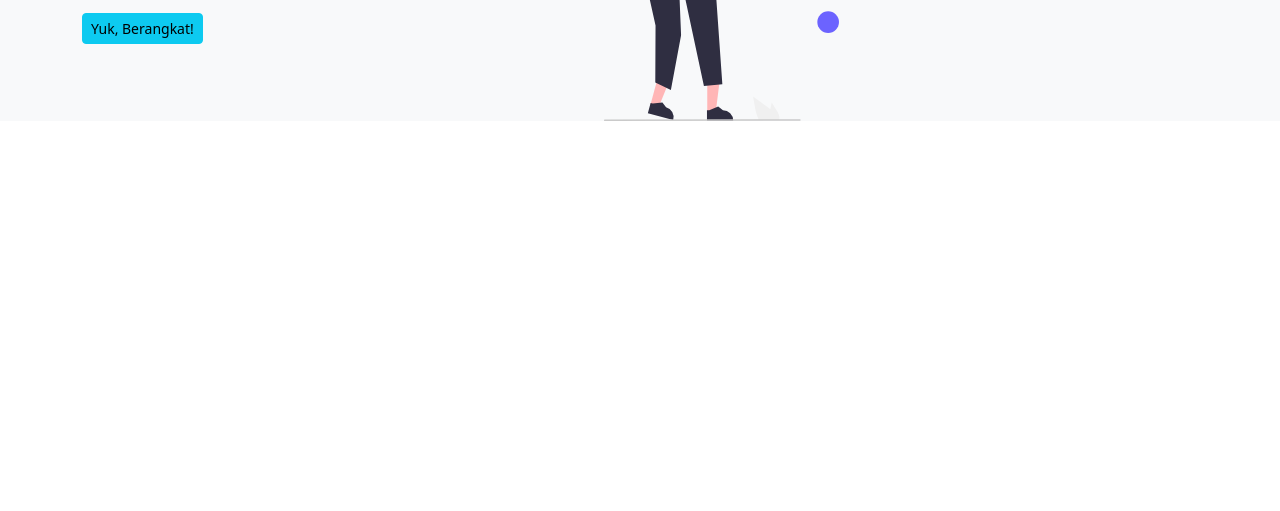
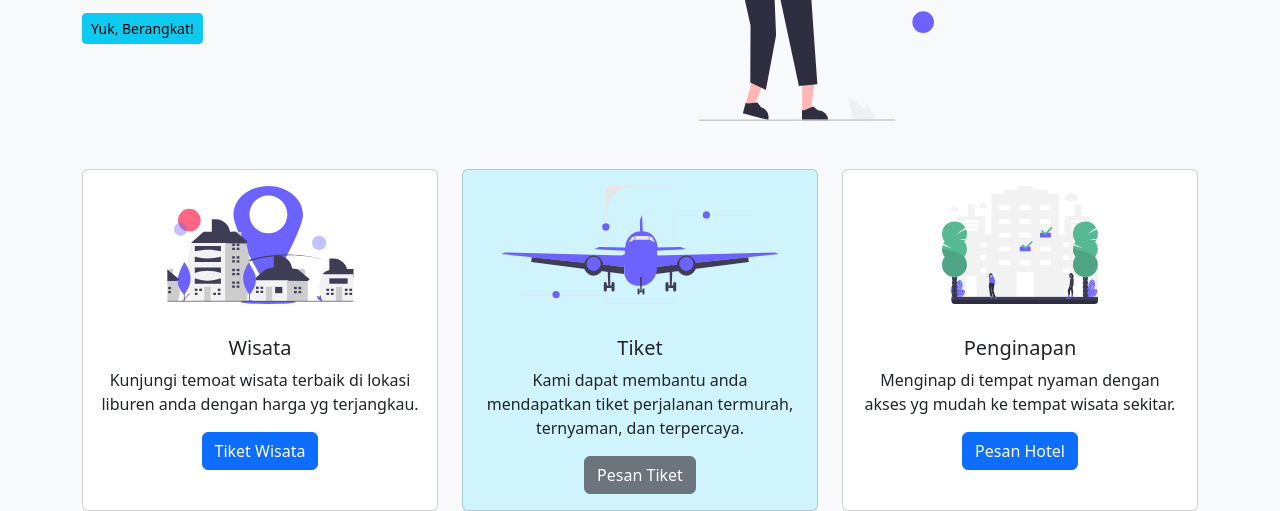
Before and after one commit to ahyalfan/bootstrap_dasar, a plain HTML site: page index.html in a window 1280 px wide. Shown: the part 333-844 px from the top of the page. Before the commit the page ends 800 px from the top, so only its background shows below. Drawn offline with nearby package versions, Linux system fonts and the light colour scheme.

Commit message:
mengedit css dan menambahkan card dihtml, dan menmabahkan gambah svg baru

```diff
--- a/css/style.css
+++ b/css/style.css
@@ -1,3 +1,7 @@
 .header{
     margin-top: 90px !important;
 }
+
+#service img {
+    height: 150px !important;
+}
--- a/index.html
+++ b/index.html
@@ -26,10 +26,11 @@
         </div>
       </nav>
 
+      <!-- header -->
       <section class="header bg-light text-dark">
         <div class="container text-center text-sm-start">
           <div class="row align-items-center">
-            <div class="col col-sm-5">
+            <div class="col-sm-5">
               <h1><span class="text-primary">Travel</span> Mudah dan Cepat.</h1>
               <p class="lead">Layanan Travel paling nyaman, mudah, dan cepat. Hanya ada di Travel World</p>
               <button
@@ -38,7 +39,7 @@
               Yuk, Berangkat!
               </button>
             </div>
-
+            <div class="col-sm-1"></div>
             <img class="img-fluid col-5 w-50 d-none d-sm-grid"
             src="img/header.svg"
             alt="Adventure">
@@ -46,6 +47,43 @@
         </div>
       </section>
 
+      <!-- service -->
+      <section id="service" class="pt-5 bg-light text-dark">
+        <div class="container">
+          <div class="row row-cols-1 row-cols-md-3 g-4 text-center">
+            <div class="col">
+              <div class="card h-100">
+                <img src="img/best_place.svg" class="p-3 card-img-top" alt="wisata">
+                <div class="card-body">
+                  <h5 class="card-title">Wisata</h5>
+                  <p class="card-text">Kunjungi temoat wisata terbaik di lokasi liburen anda dengan harga yg terjangkau.</p>
+                  <a href="#" class="btn btn-primary">Tiket Wisata</a>
+                </div>
+              </div>
+            </div>
+            <div class="col">
+              <div class="card h-100 bg-info-subtle">
+                <img src="img/aircraft.svg" class="p-3 card-img-top" alt="tiket">
+                <div class="card-body">
+                  <h5 class="card-title">Tiket</h5>
+                  <p class="card-text">Kami dapat membantu anda mendapatkan tiket perjalanan termurah, ternyaman, dan terpercaya.</p>
+                  <a href="#" class="btn btn-secondary">Pesan Tiket</a>
+                </div>
+              </div>
+            </div>
+            <div class="col">
+              <div class="card h-100">
+                <img src="img/hotel.svg" class="p-3 card-img-top" alt="hotel">
+                <div class="card-body">
+                  <h5 class="card-title">Penginapan</h5>
+                  <p class="card-text">Menginap di tempat nyaman dengan akses yg mudah ke tempat wisata sekitar.</p>
+                  <a href="#" class="btn btn-primary">Pesan Hotel</a>
+                </div>
+              </div>
+            </div>
+          </div>
+        </div>
+      </section>
 
 
     <!-- <script src="https://cdn.jsdelivr.net/npm/@popperjs/core@2.11.8/dist/umd/popper.min.js" integrity="sha384-I7E8VVD/ismYTF4hNIPjVp/Zjvgyol6VFvRkX/vR+Vc4jQkC+hVqc2pM8ODewa9r" crossorigin="anonymous"></script> -->
```
Also changed, not shown: img/aircraft.svg (added), img/best_place.svg (added), img/hotel.svg (added).
